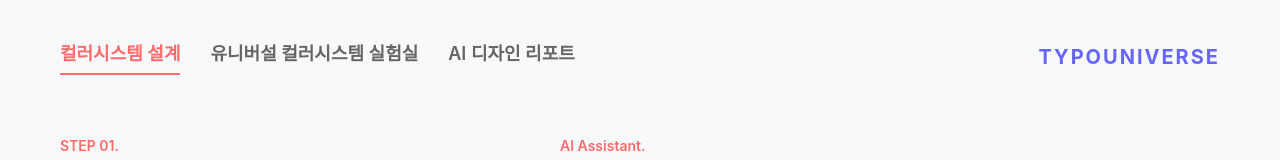
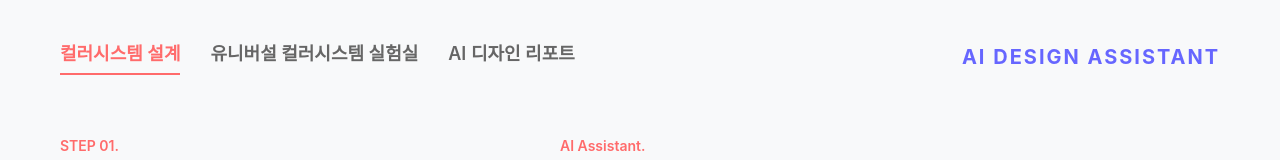
Before and after one commit to fffx2/typouniuverse-20251103-1, a website: page index.html in a window 1280 px wide. Shown: the top 160 px of the page. Drawn offline with Linux system fonts and the light colour scheme; a web font is replaced by a local one.

Commit message:
Update index.html

```diff
--- a/index.html
+++ b/index.html
@@ -20,7 +20,7 @@
                 <a href="#" class="nav-link" data-target="report-page">AI 디자인 리포트</a>
             </div>
             <div class="header-right">
-                <span class="typouniverse-logo">TYPOUNIVERSE</span>
+                <span class="typouniverse-logo">AI DESIGN ASSISTANT</span>
             </div>
         </header>
 
```
